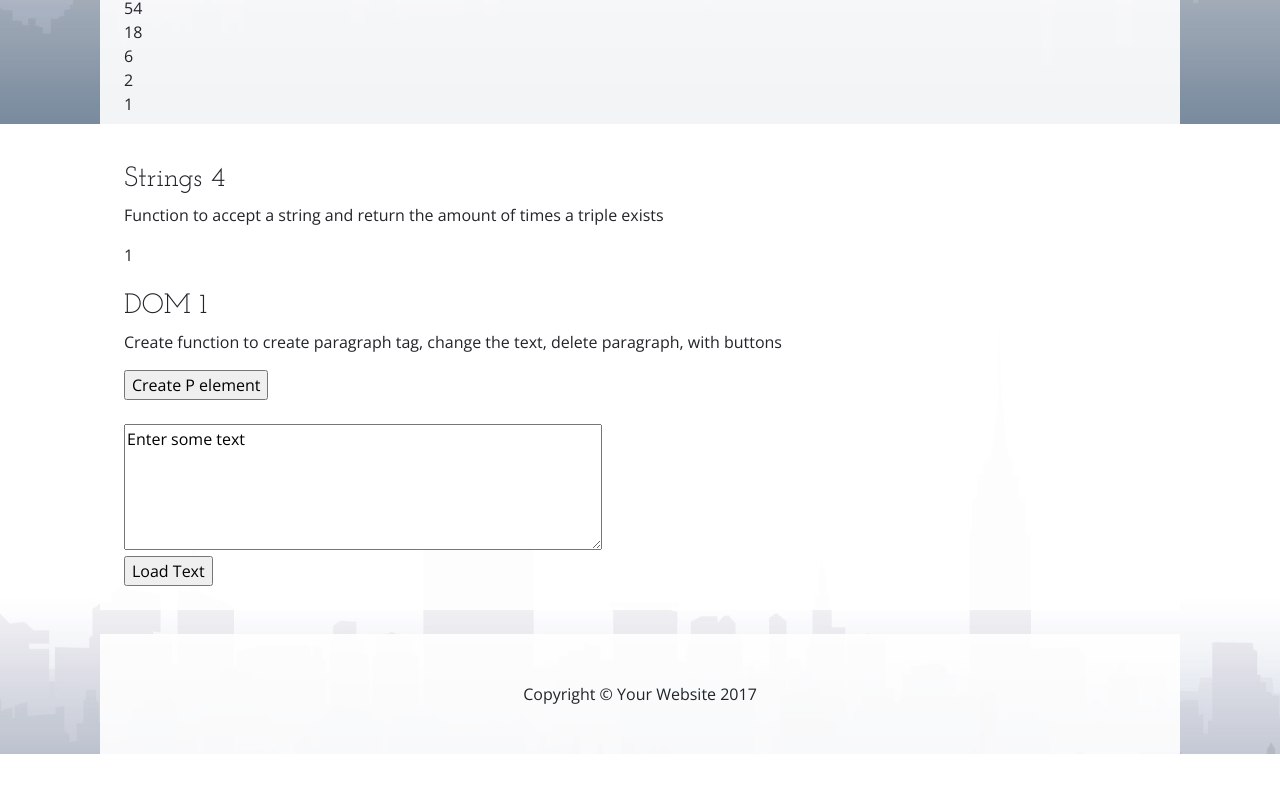
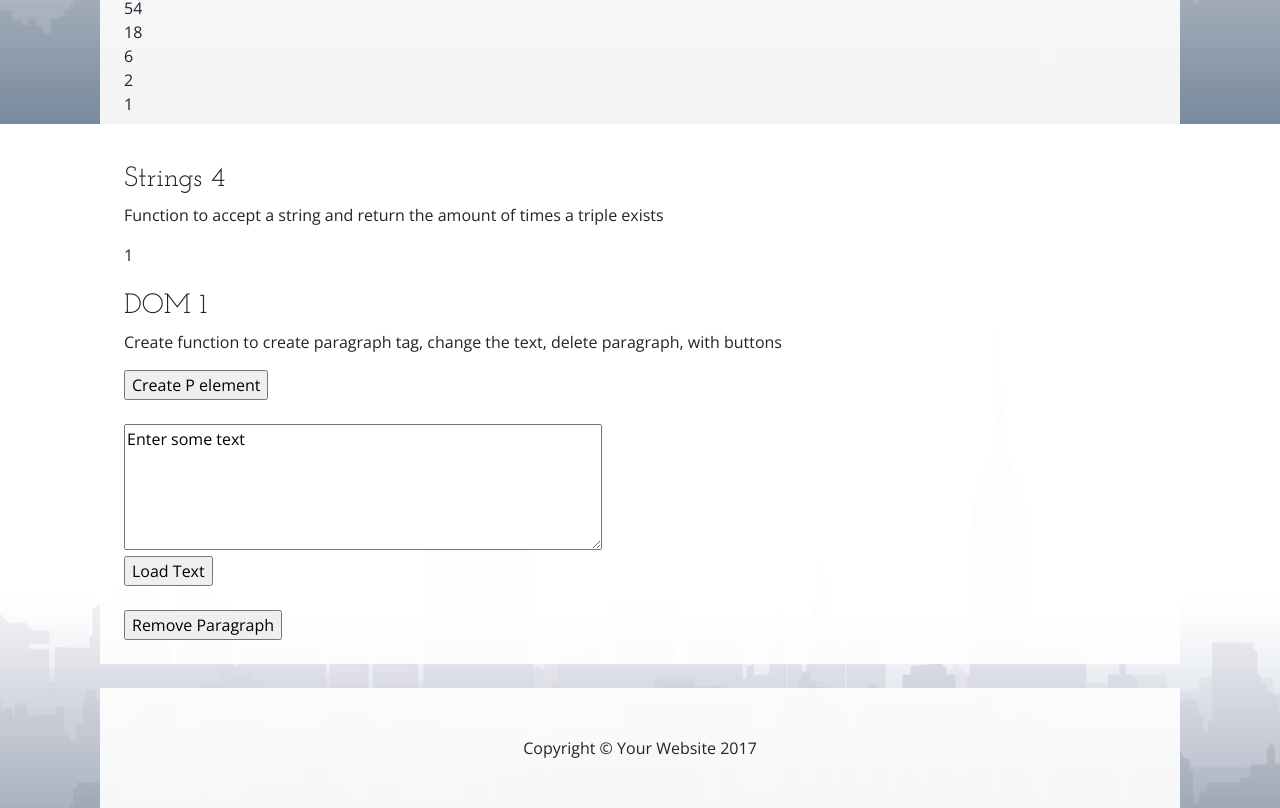
Before and after one commit to Hachichm/Hachichm.github.io, a website: page about.html in a window 1280 px wide. Shown: the part 676-1484 px from the top of the page. Before the commit the page ends 1430 px from the top, so only its background shows below. Drawn offline with nearby package versions, Linux system fonts and the light colour scheme.

Commit message:
End of Tuesday

```diff
--- a/about.html
+++ b/about.html
@@ -156,6 +156,9 @@
 
         </form>
         <button onClick="loadText()" /> Load Text </button>
+        </br>
+        </br>
+        <button onClick="removeP()" /> Remove Paragraph</button>
         <script>
           function createPara() {
             var element = document.createElement("p");
@@ -172,6 +175,11 @@
             getId.innerHTML = "";
             getId.appendChild(textBox);
             document.body.appendChild(getId);
+          }
+
+          function removeP() {
+            var removeId = document.getElementById('p1');
+            removeId.parentNode.removeChild(removeId);
           }
         </script>
 
```
